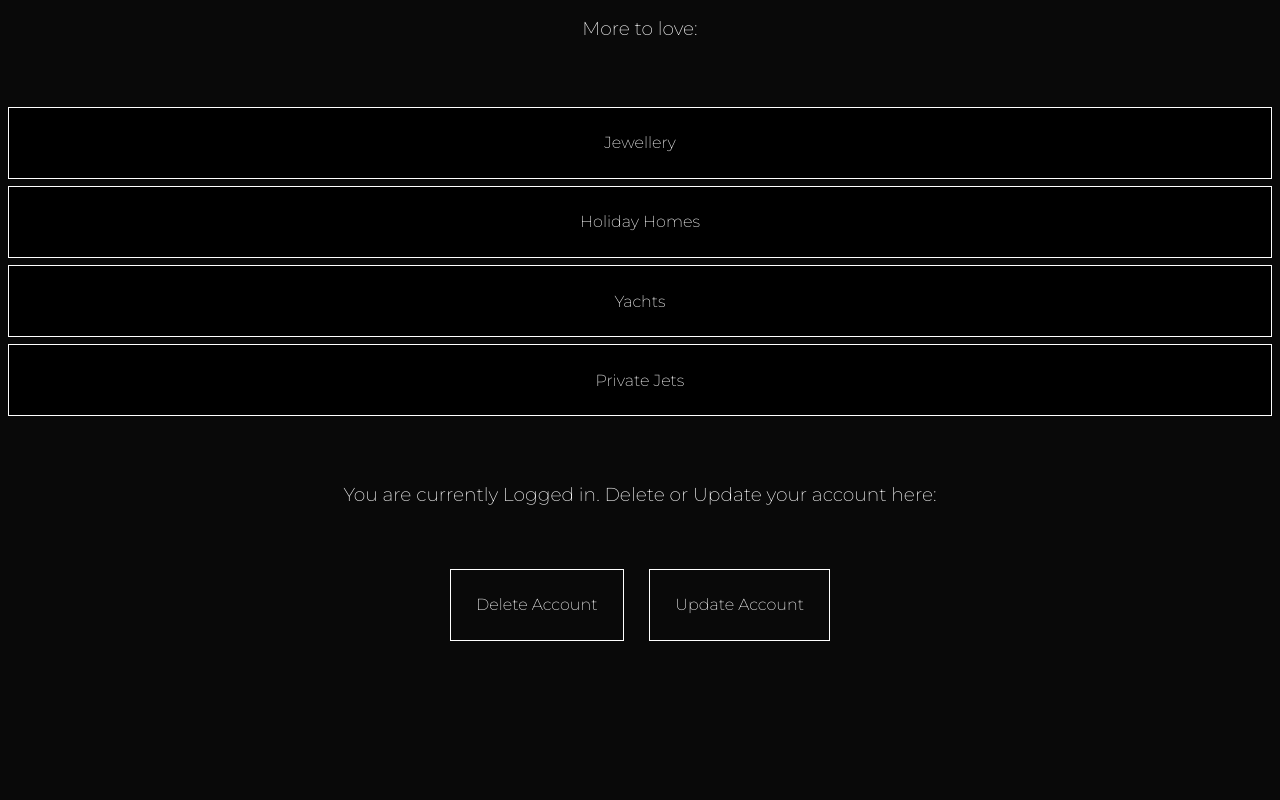
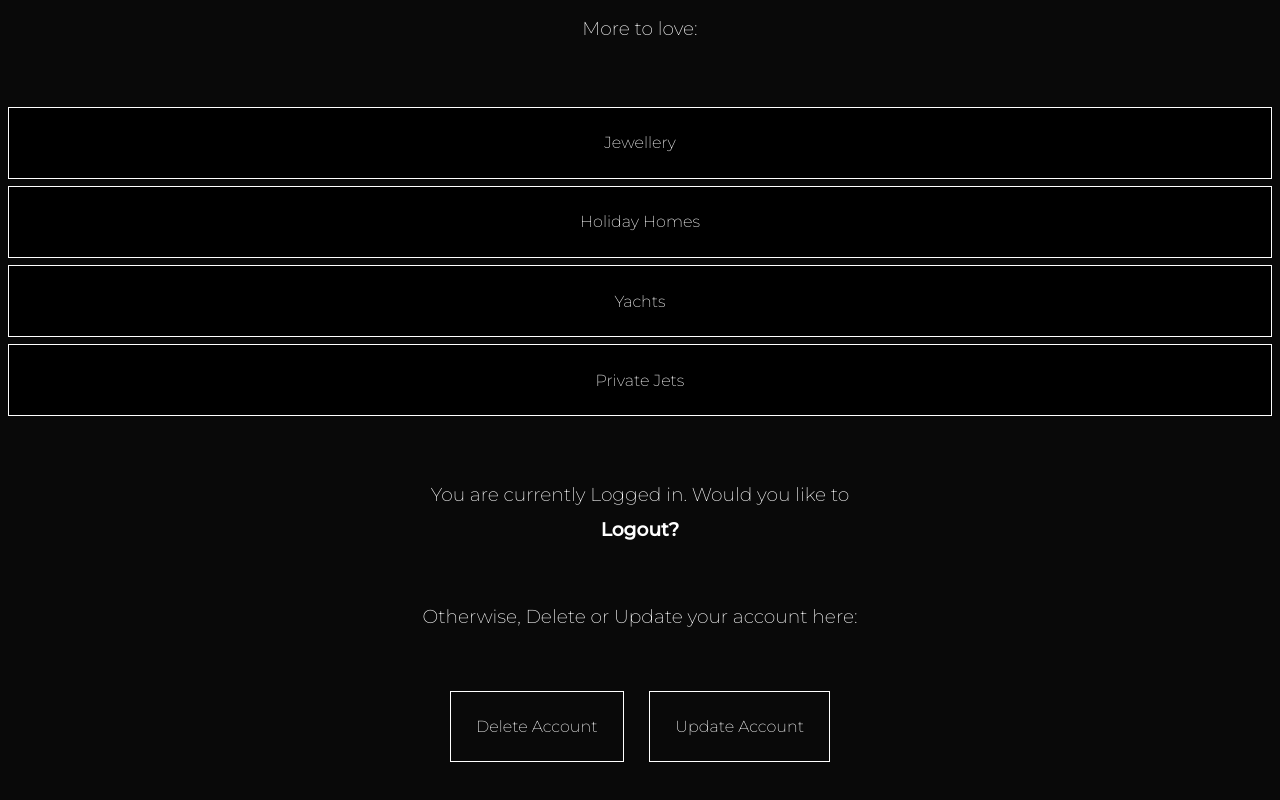
Before and after one commit to SheCodesAus/plus-bris-2021-the-flat-bytes-react, a React (Create React App) app: page /profile in a window 1280 px wide. Shown: the part 499-1299 px from the top of the page. Before the commit the page ends 1203 px from the top, so only its background shows below. Built offline with nearby package versions, Linux system fonts and the light colour scheme; no server answers.

Commit message:
created logout function

```diff
--- a/src/components/Profile/Profile.jsx
+++ b/src/components/Profile/Profile.jsx
@@ -1,7 +1,7 @@
 import React, { useEffect, useState } from "react";
 import "./Profile.css";
 import UpdateUser from "../UpdateUser/UpdateUser";
-import { useNavigate, useParams } from "react-router-dom";
+import { Link, useNavigate, useParams } from "react-router-dom";
 
 const Profile = () => {
   const [userData, setUserData] = useState();
@@ -25,6 +25,11 @@ const Profile = () => {
         setUserData(data);
       });
   });
+
+  const Logout = () => {
+    localStorage.clear();
+    window.location.href = "/";
+  };
 
   const DeleteUser = async () => {
     fetch(`${process.env.REACT_APP_API_URL}users/${id}`, {
@@ -61,7 +66,19 @@ const Profile = () => {
           <button class="profile-button"> Private Jets </button>
         </div>
         <h3 class="standard-text" style={{ marginTop: "5%" }}>
-          You are currently Logged in. Delete or Update your account here:
+          You are currently Logged in. Would you like to{" "}
+          <a
+            class="standard-text"
+            style={{
+              fontWeight: "bold",
+              marginTop: "1%",
+            }}
+            href="#"
+            onClick={Logout}
+          >
+            Logout?
+          </a>
+          Otherwise, Delete or Update your account here:
         </h3>
         <div
           style={{
```
